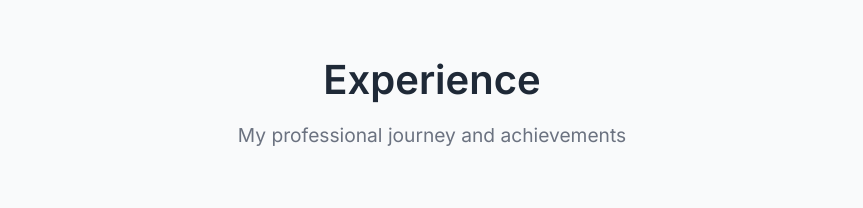
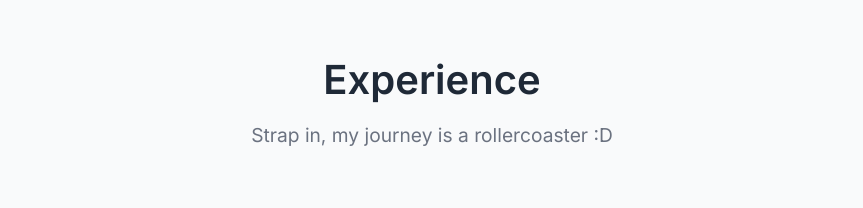
Before and after one commit to adrian-1-cardona/AdrianCardona, a website: page index.html in a window 1280 px wide. Shown: the part 1720-1928 px from the top of the page, without its empty margins (208-1071 px from the left). Drawn offline with Linux system fonts and the light colour scheme.

Commit message:
Update experience section subtitle for a more engaging tone

```diff
--- a/index.html
+++ b/index.html
@@ -119,7 +119,7 @@
         <div class="container">
             <div class="section-header">
                 <h2 class="section-title">Experience</h2>
-                <p class="section-subtitle">My professional journey and achievements</p>
+                <p class="section-subtitle">Strap in, my journey is a rollercoaster :D </p>
             </div>
             <div class="timeline">
                 <div class="timeline-item">
```
